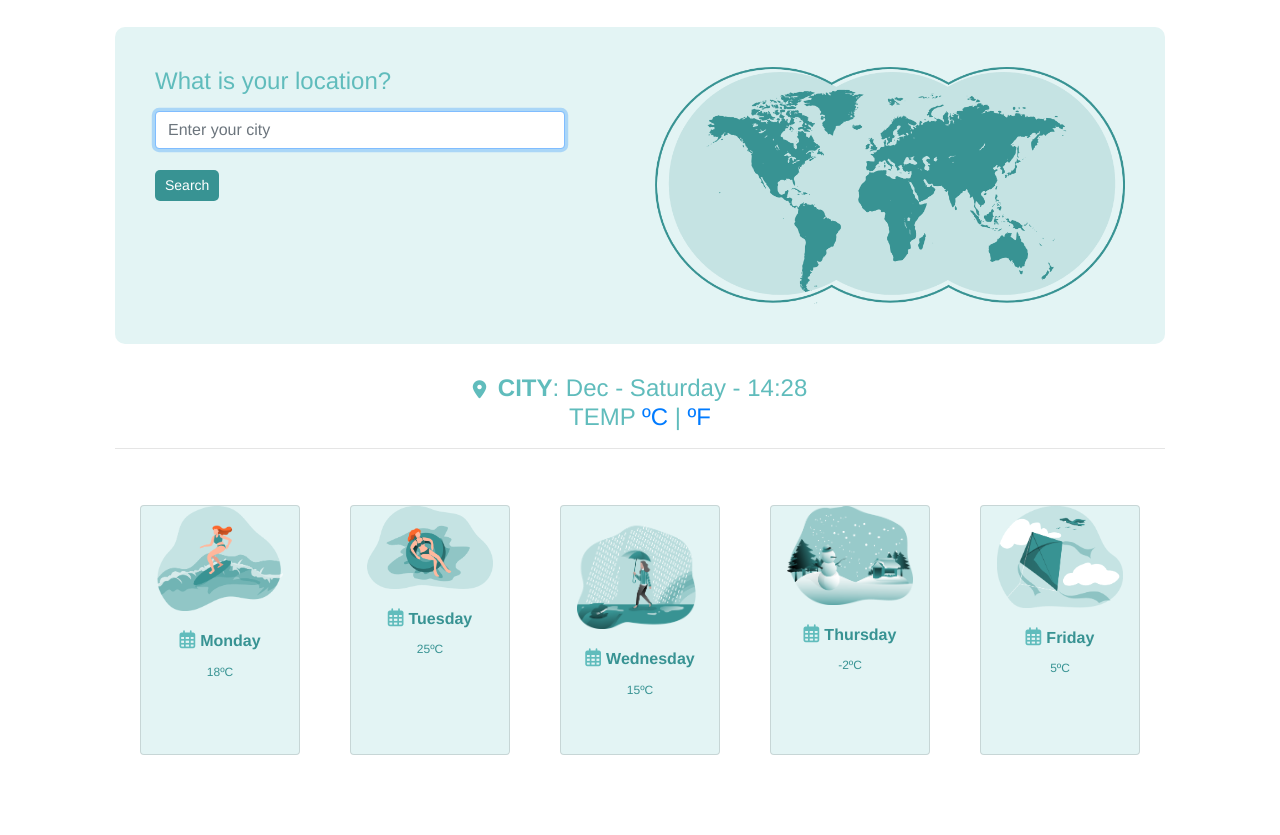
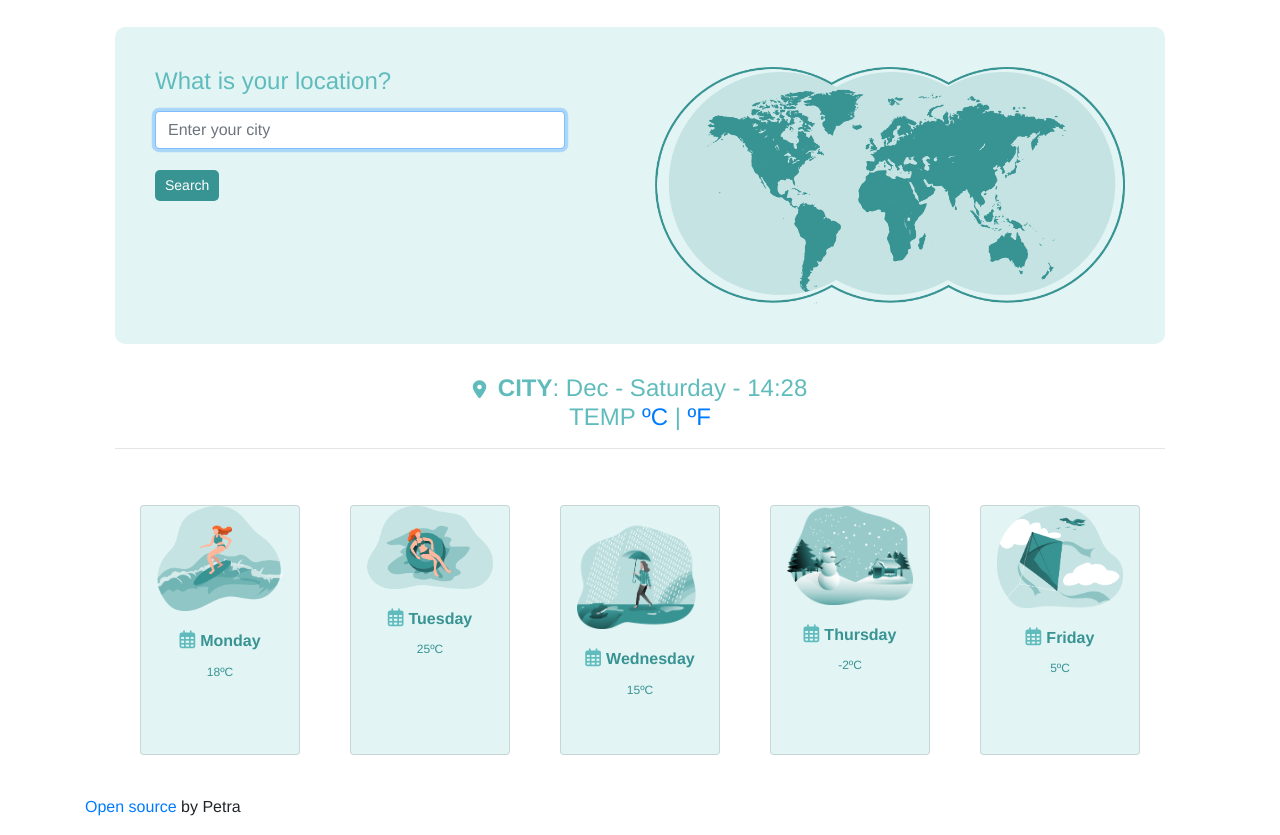
Before and after one commit to petradn/weatherapp-off-petra, a plain HTML site: page index.html in a window 1280 px wide. Shown: the part 61-896 px from the top of the page. Before the commit the page ends 856 px from the top, so only its background shows below. Drawn offline with nearby package versions, Linux system fonts and the light colour scheme; no server answers.

Commit message:
Added linked to GitHub "Open source by Petra"

```diff
--- a/index.html
+++ b/index.html
@@ -114,7 +114,9 @@
         </section>
 
         <footer>
-
+            <p>
+            <a href="https://github.com/petradn/weatherapp-off-petra" target="blank"> Open source </a> by Petra
+            </p>
         </footer>
 </div>
 <script src="src/index.js"> </script>
```
